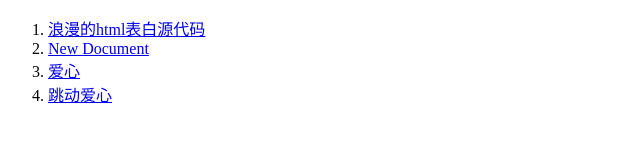
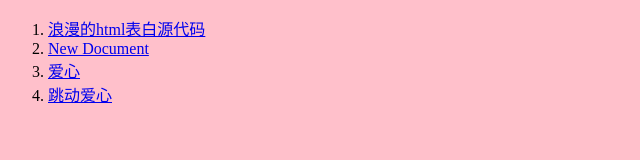
Before and after one commit to naoembhtml/naoembhtml.github.io, a plain HTML site: page index.html in a window 1280 px wide. Shown: the whole page, without its empty margins (0-640 px from the left). Drawn offline with Linux system fonts and the light colour scheme.

Commit message:
第一次提交

```diff
--- a/index.html
+++ b/index.html
@@ -1,13 +1,17 @@
 <!DOCTYPE html>
+<html>
 <head>
 <meta charset="utf-8">
 <title>浪漫情侣表白</title>
 </head>
+<body style="background-color:pink">
 <div class="nav">
             <ol>
                 <li><a href="浪漫的html表白源代码.html">浪漫的html表白源代码</a></li>
-		<li><a href="New Document.html">New Document</a></li>
-		<li><a href="爱心.html">爱心</a></li>
-		<li><a href="跳动爱心.html">跳动爱心</a></li>
+				<li><a href="New Document.html">New Document</a></li>
+				<li><a href="爱心.html">爱心</a></li>
+				<li><a href="跳动爱心.html">跳动爱心</a></li>
             </ol>
 </div>
+</body>
+</html>
```
